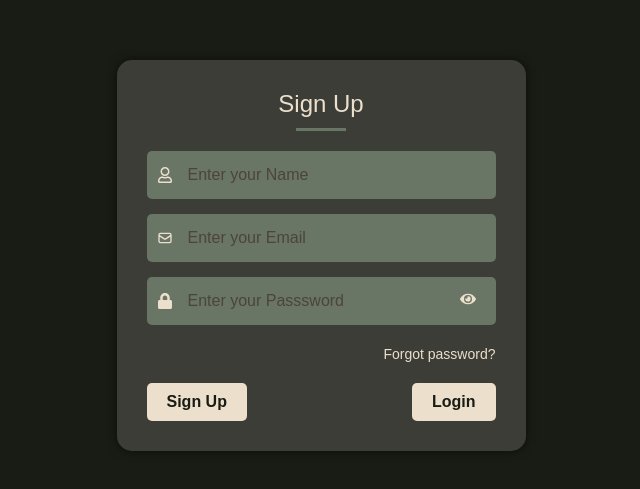
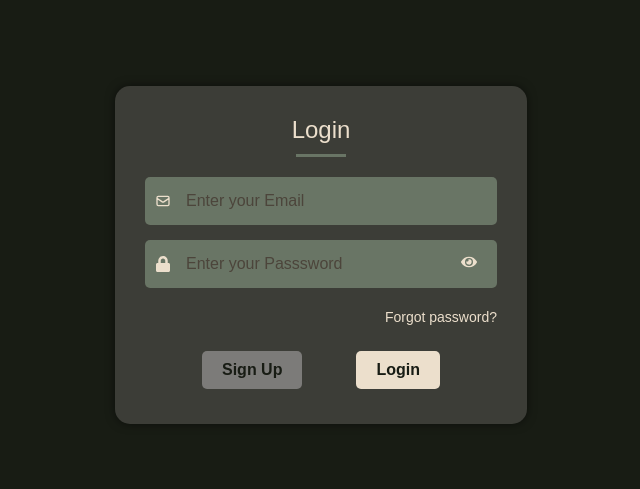
Before and after one commit to Soham-KT/Sentiment-Analysis-of-Product-Reviews, a React (Vite) app in the folder frontend/: page / in a window 1280 px wide. Shown: the part 145-634 px from the top of the page, without its empty margins (349-989 px from the left). Built offline with nearby package versions, Linux system fonts and the light colour scheme.

Commit message:
basic done| tranform into form if needed

```diff
--- a/frontend/src/Components/LoginSignUp/LoginSignUp.css
+++ b/frontend/src/Components/LoginSignUp/LoginSignUp.css
@@ -81,8 +81,10 @@ body {
 }
 
 .submit-container {
+    justify-content: space-between;
     display: flex;
-    justify-content: space-between;
+    justify-content: center;
+    align-items: center
 }
 
 .submit {
@@ -92,7 +94,9 @@ body {
     border-radius: 5px;
     cursor: pointer;
     font-weight: bold;
-    transition: background-color 0.3s ease;
+    transition: background-color 0.2s ease;
+    margin: 5px 27px;
+
 
 }
 
@@ -100,3 +104,17 @@ body {
     background-color: #697565; /* Dark olive green on hover */
     color: #ECDFCC; /* Text stays light on hover */
 }
+
+.submit-grey
+{
+    background-color: #7c7b79; /* Light cream color for buttons */
+    color: #181C14; /* Dark text color */
+    padding: 10px 20px;
+    border-radius: 5px;
+    cursor: pointer;
+    font-weight: bold;
+    transition: background-color 0.3s ease;
+    margin: 5px 27px;
+
+
+}
--- a/frontend/src/Components/LoginSignUp/LoginSignUp.jsx
+++ b/frontend/src/Components/LoginSignUp/LoginSignUp.jsx
@@ -10,19 +10,25 @@ import { FaEyeSlash } from "react-icons/fa6";
 
 const LoginSignUp = () => {
     const [visible, setVisible] = useState(false)
+    const [action, setAction] = useState("Login")
 
     return (
         <div className="container">
             <div className="header">
-                <div className="text">Sign Up</div>
+                <div className="text">{action}</div>
                 <div className="underline"></div>
             </div>
 
             <div className="inputs">
+                {action === "Login" ?
+                    <div></div>
+                    :
                     <div className="input">
                         <FaRegUser />
                         <input type="text" placeholder="Enter your Name" />
                     </div>
+                }
+
                 <div className="input">
                     <HiOutlineMail />
                     <input type="email"
@@ -50,10 +56,16 @@ const LoginSignUp = () => {
 
                 </div>
             </div>
+            {action === "Sign Up" ?
+             <div> </div>
+              :
              <div className="forgot-password"><span>Forgot password?</span></div>
+             }
             <div className="submit-container">
-                <div className="submit">Sign Up</div>
-                <div className="submit">Login </div>
+                <div className={action === "Login" ? "submit-grey" : "submit"}
+                    onClick={() => { setAction("Sign Up") }}>Sign Up</div>
+                <div className={action === "Sign Up" ? "submit-grey" : "submit"}
+                    onClick={() => { setAction("Login") }}>Login </div>
             </div>
         </div>
     );
```
Lines whose indentation alone changed are shown as unchanged.
